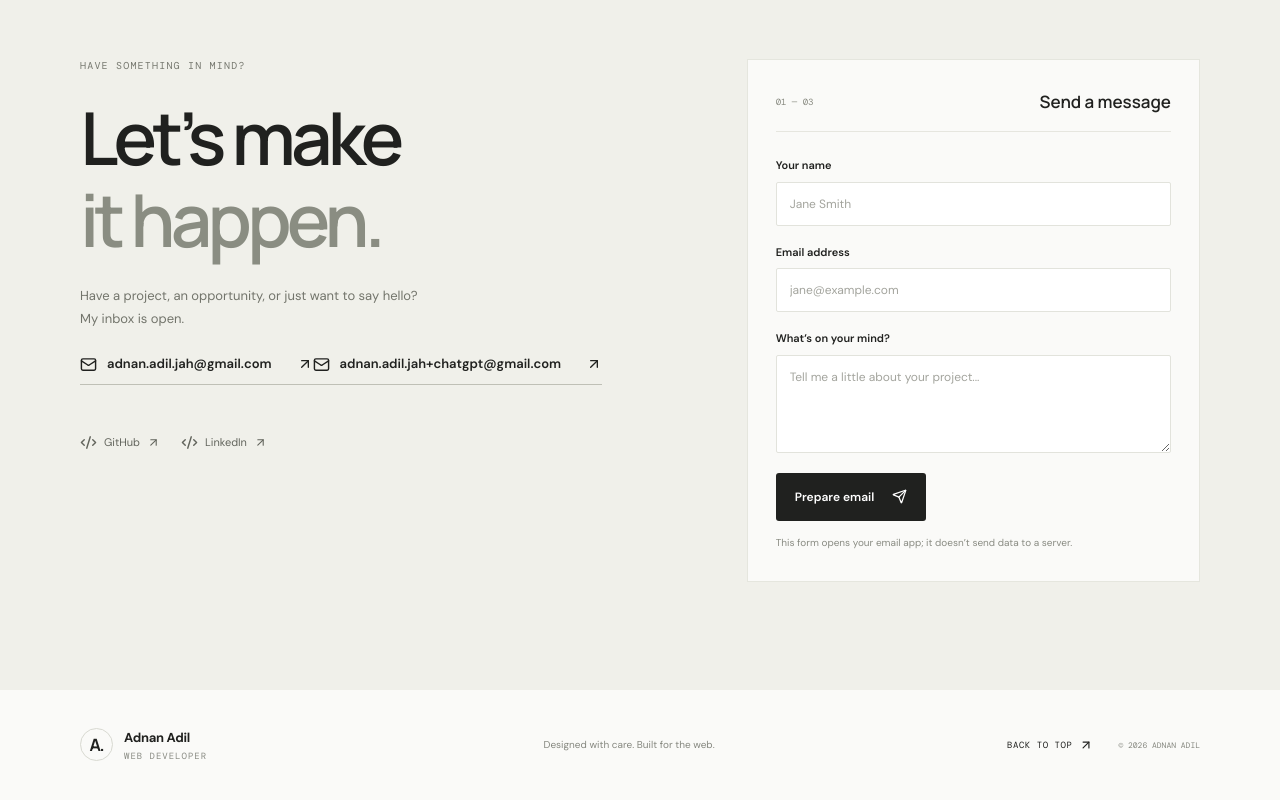
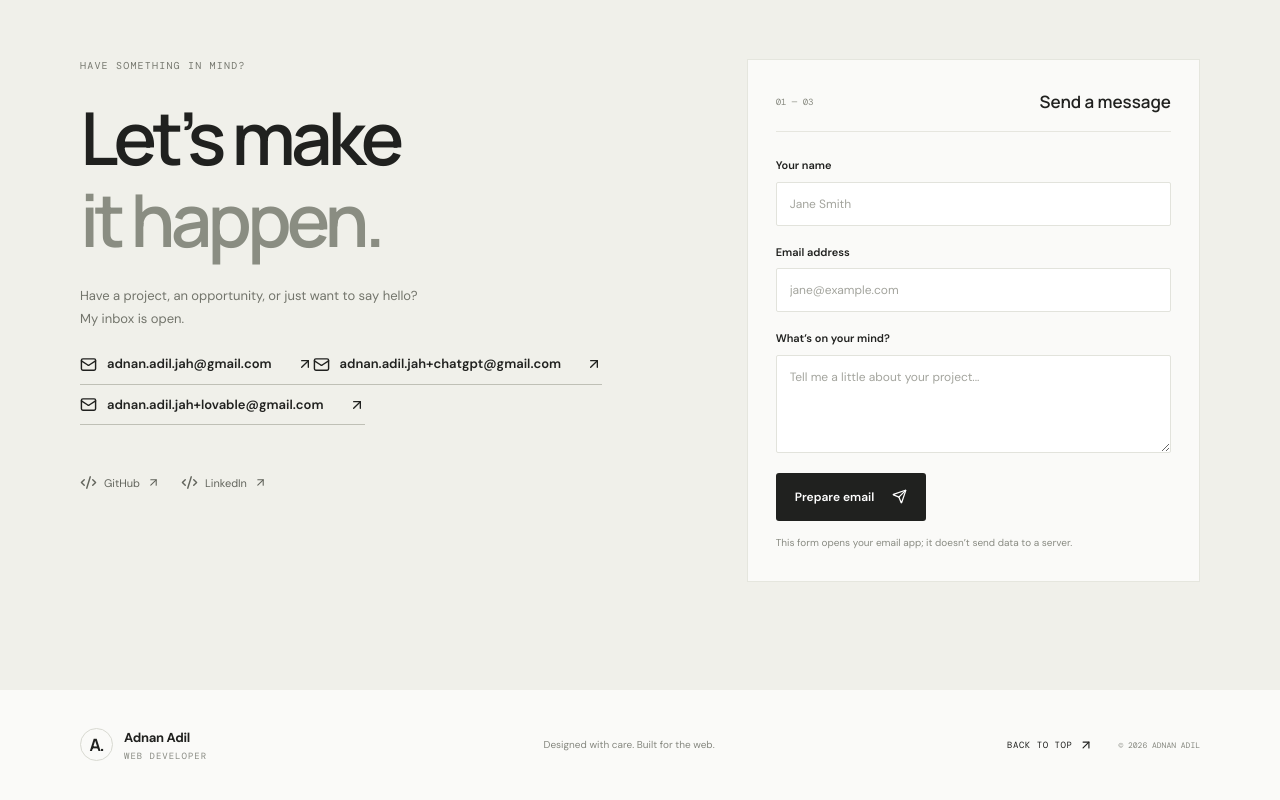
Before and after one commit to adnanadiljahcode/adnan-web-developer-portfolio, a React (Vite) app: page / in a window 1280 px wide. Shown: the part 3081-3881 px from the top of the page. Built offline with nearby package versions, Linux system fonts and the light colour scheme.

Commit message:
Add Lovable contact email address

```diff
--- a/src/App.jsx
+++ b/src/App.jsx
@@ -261,6 +261,7 @@ function App() {
               <p className="contact-description">Have a project, an opportunity, or just want to say hello? My inbox is open.</p>
               <a className="contact-email" href="mailto:adnan.adil.jah@gmail.com"><Mail size={17} /> adnan.adil.jah@gmail.com <ArrowUpRight size={16} /></a>
               <a className="contact-email" href="mailto:adnan.adil.jah+chatgpt@gmail.com"><Mail size={17} /> adnan.adil.jah+chatgpt@gmail.com <ArrowUpRight size={16} /></a>
+              <a className="contact-email" href="mailto:adnan.adil.jah+lovable@gmail.com"><Mail size={17} /> adnan.adil.jah+lovable@gmail.com <ArrowUpRight size={16} /></a>
               <div className="social-links">
                 <a href="https://github.com/" target="_blank" rel="noreferrer"><Code2 size={17} /> GitHub <ArrowUpRight size={13} /></a>
                 <a href="https://linkedin.com/" target="_blank" rel="noreferrer"><Code2 size={17} /> LinkedIn <ArrowUpRight size={13} /></a>
```
